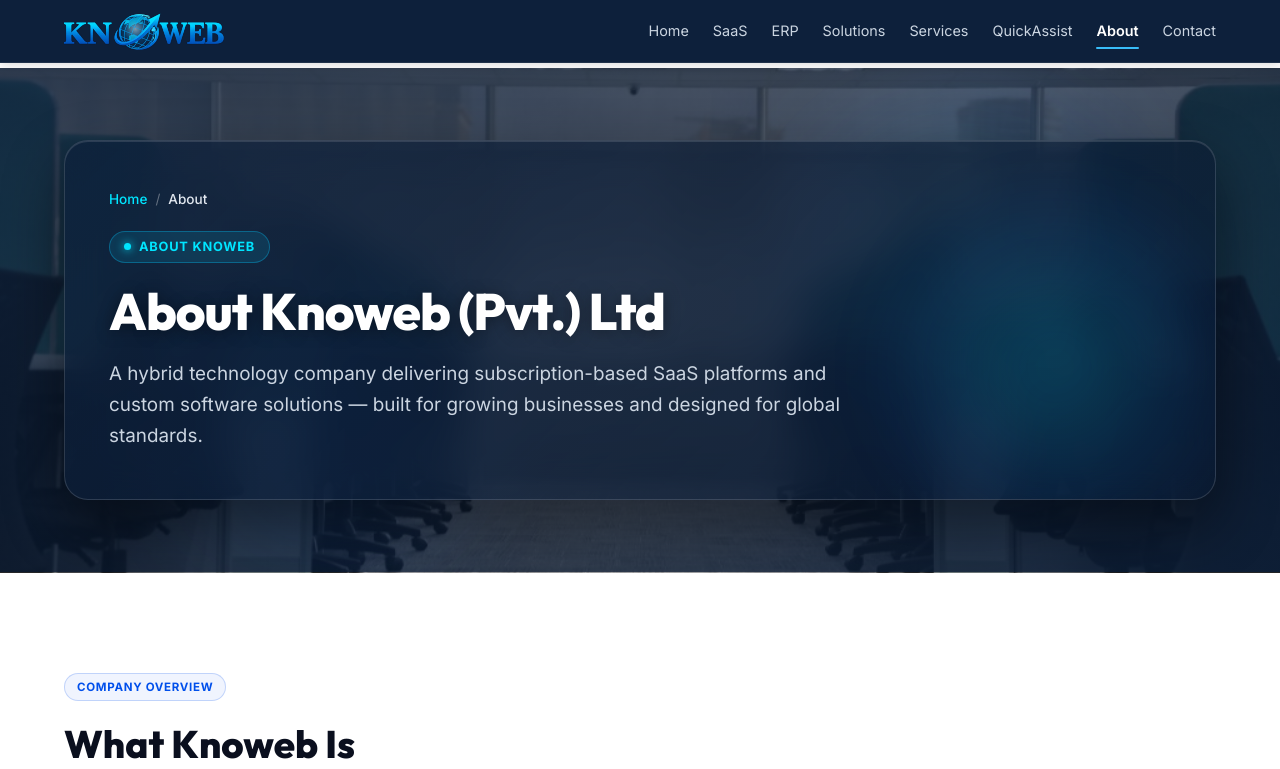
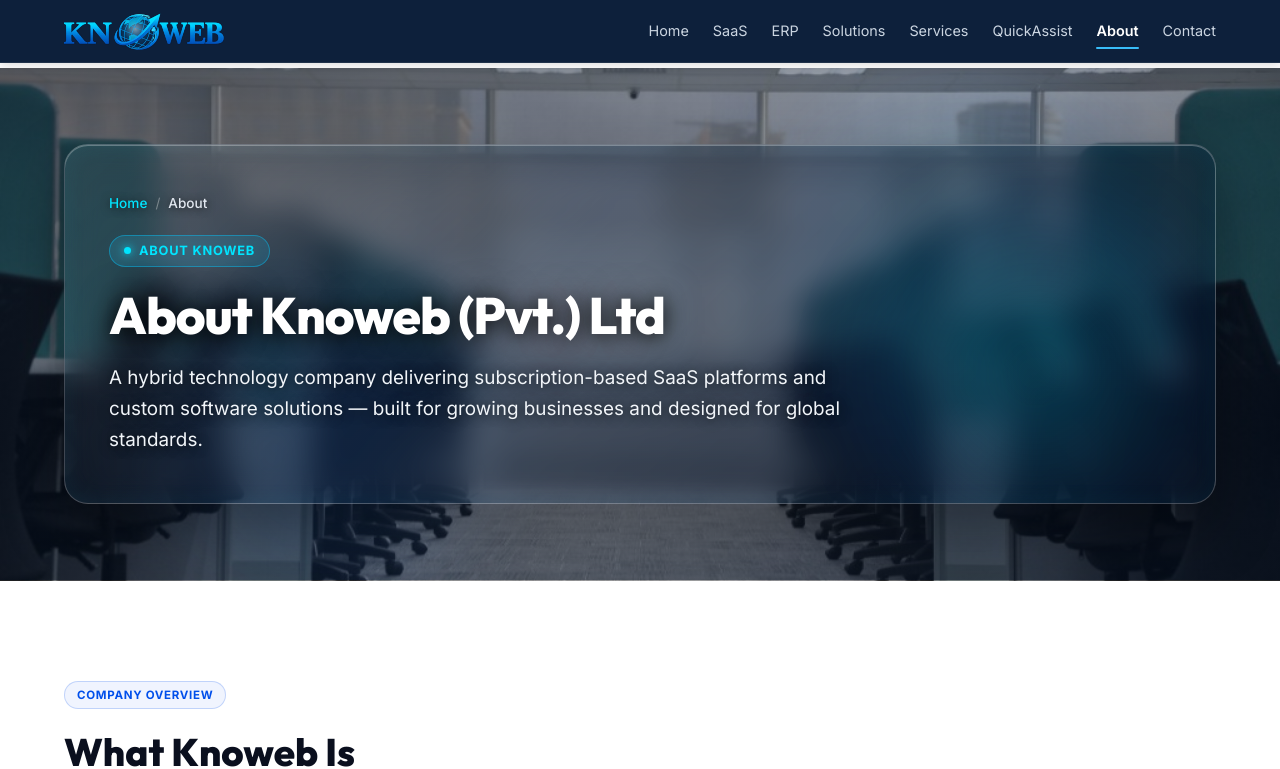
Before and after one commit to Knoweb/Knoweb-site, a Next.js app in the folder knoweb/: page /about in a window 1280 px wide. Shown: the top 769 px of the page. Built offline with nearby package versions, Linux system fonts and the light colour scheme.

Commit message:
style(about): enhance transparency and frosted glass effect on about hero card

```diff
--- a/knoweb/src/app/about/page.tsx
+++ b/knoweb/src/app/about/page.tsx
@@ -23,10 +23,10 @@ export default function AboutPage() {
             <section
                 style={{
                     position: 'relative',
-                    paddingTop: '72px',
-                    paddingBottom: '72px',
-                    backgroundColor: '#0D203B',
-                    backgroundImage: `linear-gradient(135deg, rgba(13, 32, 59, 0.82) 0%, rgba(10, 25, 47, 0.70) 50%, rgba(13, 32, 59, 0.85) 100%), url('/hero-bg.jpg')`,
+                    paddingTop: '76px',
+                    paddingBottom: '76px',
+                    backgroundColor: '#071224',
+                    backgroundImage: `linear-gradient(135deg, rgba(7, 18, 36, 0.58) 0%, rgba(10, 25, 47, 0.42) 50%, rgba(7, 18, 36, 0.62) 100%), url('/hero-bg.jpg')`,
                     backgroundSize: 'cover',
                     backgroundPosition: 'center',
                     backgroundRepeat: 'no-repeat',
@@ -43,7 +43,7 @@ export default function AboutPage() {
                         width: '500px',
                         height: '500px',
                         borderRadius: '50%',
-                        background: 'radial-gradient(circle, rgba(0, 212, 255, 0.16) 0%, rgba(0, 102, 255, 0.06) 50%, transparent 70%)',
+                        background: 'radial-gradient(circle, rgba(0, 212, 255, 0.18) 0%, rgba(0, 102, 255, 0.06) 50%, transparent 70%)',
                         pointerEvents: 'none',
                         filter: 'blur(30px)',
                     }}
@@ -56,39 +56,39 @@ export default function AboutPage() {
                         width: '450px',
                         height: '450px',
                         borderRadius: '50%',
-                        background: 'radial-gradient(circle, rgba(0, 102, 255, 0.12) 0%, transparent 68%)',
+                        background: 'radial-gradient(circle, rgba(0, 102, 255, 0.14) 0%, transparent 68%)',
                         pointerEvents: 'none',
                         filter: 'blur(30px)',
                     }}
                 />
 
                 <div className="container-max" style={{ position: 'relative', zIndex: 1 }}>
-                    {/* Modern Glassmorphic Hero Card */}
+                    {/* Modern Translucent Frosted Glass Card */}
                     <div
                         style={{
-                            background: 'linear-gradient(135deg, rgba(13, 32, 59, 0.72) 0%, rgba(10, 25, 47, 0.58) 100%)',
-                            backdropFilter: 'blur(20px)',
-                            WebkitBackdropFilter: 'blur(20px)',
+                            background: 'linear-gradient(135deg, rgba(255, 255, 255, 0.08) 0%, rgba(13, 32, 59, 0.32) 40%, rgba(7, 18, 36, 0.42) 100%)',
+                            backdropFilter: 'blur(16px)',
+                            WebkitBackdropFilter: 'blur(16px)',
                             borderRadius: '24px',
-                            border: '1px solid rgba(255, 255, 255, 0.14)',
+                            border: '1px solid rgba(255, 255, 255, 0.22)',
                             padding: '48px 44px',
                             position: 'relative',
                             overflow: 'hidden',
-                            boxShadow: '0 24px 60px rgba(0, 0, 0, 0.45), inset 0 1px 0 rgba(255, 255, 255, 0.12)',
+                            boxShadow: '0 24px 60px rgba(0, 0, 0, 0.35), inset 0 1px 0 rgba(255, 255, 255, 0.28), inset 0 0 24px rgba(0, 229, 255, 0.06)',
                         }}
                     >
                         {/* Inner ambient card cyan glow */}
                         <div
                             style={{
                                 position: 'absolute',
-                                top: '10%',
+                                top: '5%',
                                 right: '-30px',
-                                width: '380px',
-                                height: '380px',
+                                width: '420px',
+                                height: '420px',
                                 borderRadius: '50%',
-                                background: 'radial-gradient(circle, rgba(0, 229, 255, 0.16) 0%, rgba(0, 102, 255, 0.05) 55%, transparent 75%)',
+                                background: 'radial-gradient(circle, rgba(0, 229, 255, 0.16) 0%, rgba(0, 102, 255, 0.04) 55%, transparent 75%)',
                                 pointerEvents: 'none',
-                                filter: 'blur(25px)',
+                                filter: 'blur(28px)',
                             }}
                         />
 
@@ -101,6 +101,7 @@ export default function AboutPage() {
                                     gap: '8px',
                                     fontSize: '0.85rem',
                                     marginBottom: '20px',
+                                    textShadow: '0 1px 8px rgba(0, 0, 0, 0.7)',
                                 }}
                             >
                                 <Link
@@ -124,8 +125,10 @@ export default function AboutPage() {
                                     display: 'inline-flex',
                                     alignItems: 'center',
                                     gap: '8px',
-                                    background: 'rgba(0, 200, 255, 0.12)',
-                                    border: '1px solid rgba(0, 200, 255, 0.32)',
+                                    background: 'rgba(0, 200, 255, 0.14)',
+                                    border: '1px solid rgba(0, 200, 255, 0.42)',
+                                    backdropFilter: 'blur(8px)',
+                                    WebkitBackdropFilter: 'blur(8px)',
                                     color: '#00E5FF',
                                     fontSize: '0.8rem',
                                     fontWeight: 700,
@@ -158,7 +161,7 @@ export default function AboutPage() {
                                     color: '#FFFFFF',
                                     marginBottom: '16px',
                                     letterSpacing: '-0.02em',
-                                    textShadow: '0 2px 16px rgba(0, 0, 0, 0.4)',
+                                    textShadow: '0 2px 20px rgba(0, 0, 0, 0.8), 0 0 35px rgba(0, 0, 0, 0.5)',
                                 }}
                             >
                                 About Knoweb (Pvt.) Ltd
@@ -169,8 +172,9 @@ export default function AboutPage() {
                                 style={{
                                     fontSize: 'clamp(1.05rem, 1.6vw, 1.18rem)',
                                     lineHeight: 1.65,
-                                    color: '#CBD5E1',
+                                    color: '#F1F5F9',
                                     maxWidth: '740px',
+                                    textShadow: '0 1px 12px rgba(0, 0, 0, 0.75)',
                                 }}
                             >
                                 A hybrid technology company delivering subscription-based SaaS platforms and custom software solutions — built for growing businesses and designed for global standards.
```
